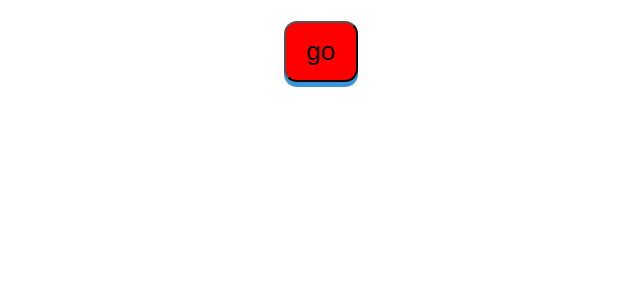
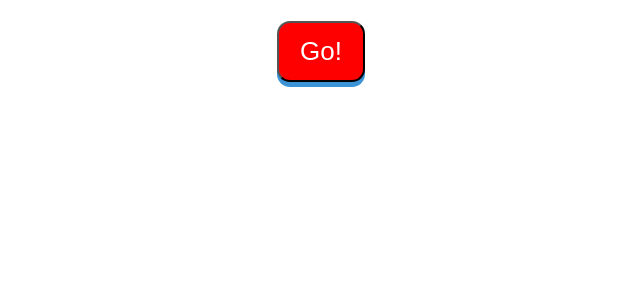
Before and after one commit to arakno/wayflyer, a React (Create React App) app: page / in a window 1280 px wide. Shown: the top 300 px of the page, without its empty margins (319-959 px from the left). Built offline with nearby package versions, Linux system fonts and the light colour scheme.

Commit message:
Fix component props.

```diff
--- a/src/Button.tsx
+++ b/src/Button.tsx
@@ -5,6 +5,9 @@ import styled from 'styled-components'
 type StyledButtonProps = {
     background: string,
     color: string,
+    labelText: string,
+    buttonText: string,
+    onClick: () => void
 }
 
 const StyledButton = styled.button<StyledButtonProps>`
@@ -13,12 +16,8 @@ padding: .5em .8em;
 font-size: 1em;
 text-decoration: none;
 margin: .5em;
-color: ${({ color })=> color };
-background-color: #55acee;
-box-shadow: 0px 5px 0px 0px #3C93D5;
-
-background-color: #55acee;
-background-color: ${({ background }) => background };
+color: ${props => props.color || "palevioletred"};
+background-color: ${props => props.background || "#55acee"};
 box-shadow: 0px 5px 0px 0px #3C93D5;
 
 &:active {
@@ -32,16 +31,13 @@ box-shadow: 0px 5px 0px 0px #3C93D5;
 }
 `
 
-type ButtonProps = {
-    text: string,
-    onClick: () => void
-}
-
-const Button:React.FC <ButtonProps> = ({text}) => {
+const Button:React.FC<StyledButtonProps> = (props: StyledButtonProps) => {
 
     return (
         <>
-            <StyledButton background="red" type="button">{text}</StyledButton>
+            {/* <label>{labelText} */}
+                <StyledButton {...props}>{props.buttonText}</StyledButton>
+            {/* </label> */}
         </>
     )
 }
--- a/src/Header.tsx
+++ b/src/Header.tsx
@@ -18,8 +18,12 @@ const Header = ({...props}: Props)  => {
   return (
       <header className="App-header">
         <div className="buttons">
-          <Button className="btn" onClick={testLaunch}
-            text="go"
+          <Button
+            color="#fff"
+            labelText="things"
+            buttonText="Go!"
+            background="red"
+            onClick={testLaunch}
           />
         </div>
         {isEnabled && <Tooltip color={value}/>}
```
Also changed, not shown: 1 other file (tests, documents, lock files or other folders).
